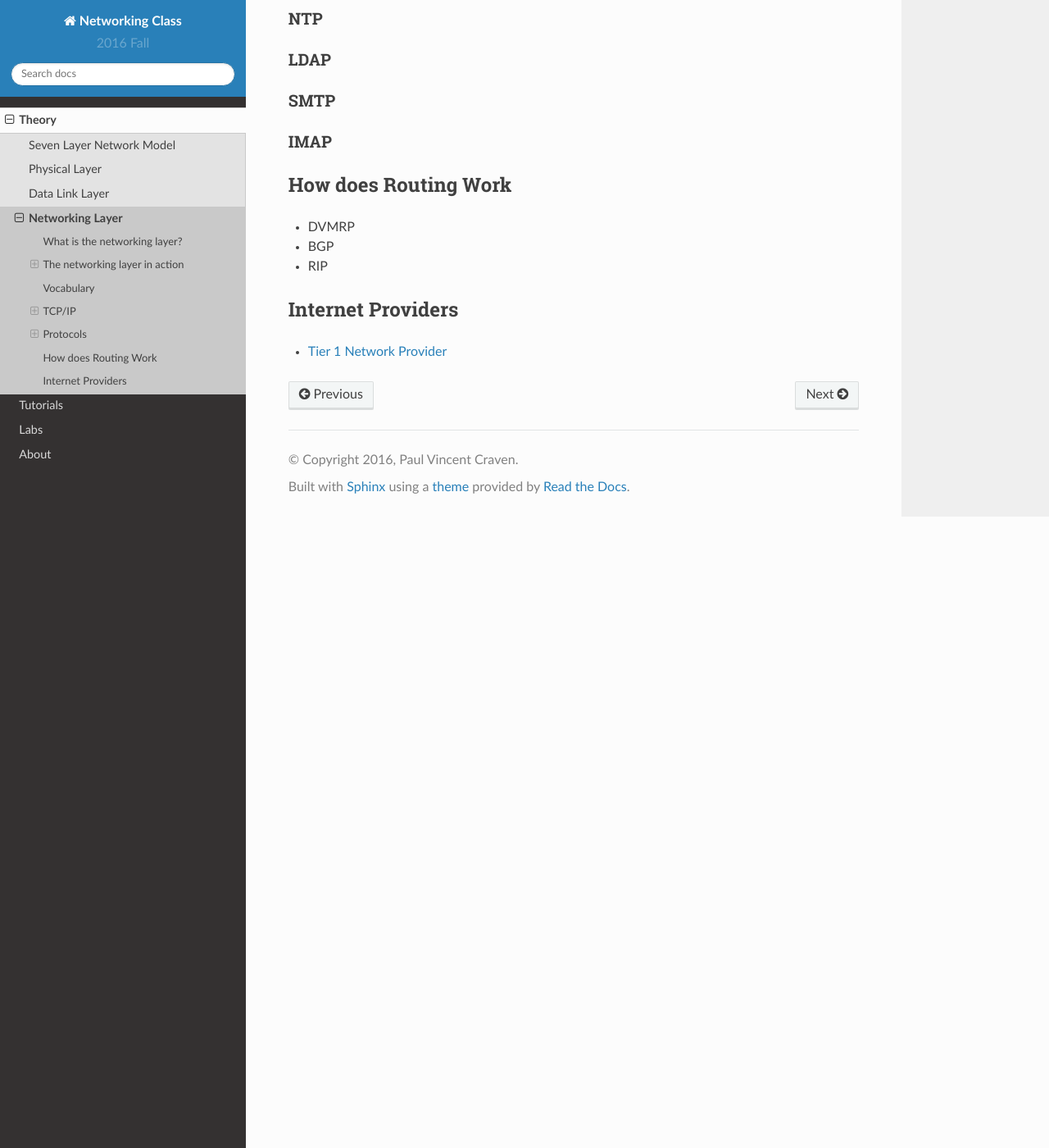
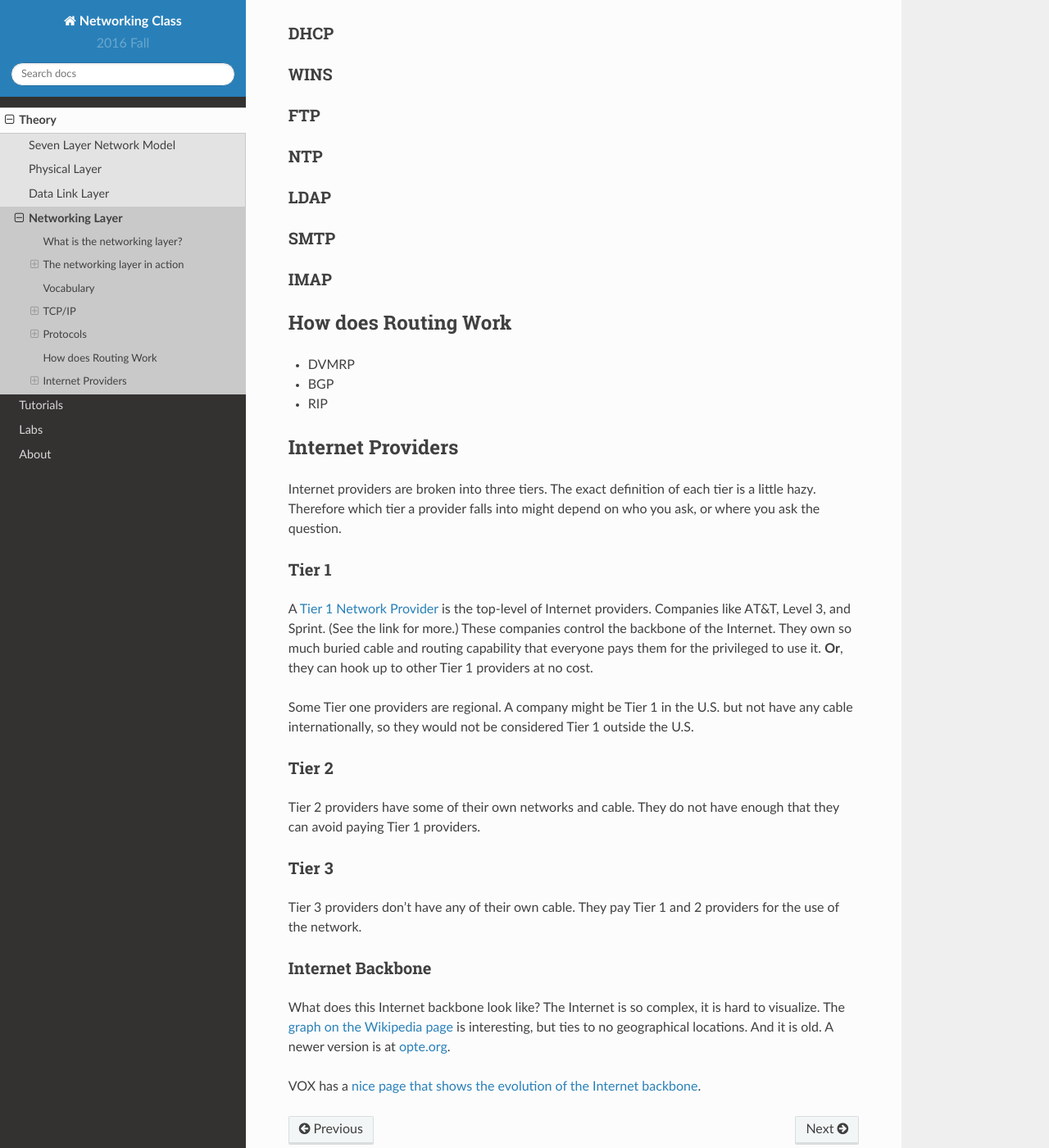
Before and after one commit to pvcraven/networking-class, a Sphinx documentation site: the page built from source/chapters/network_layer/network_layer.rst, in a window 1280 px wide and 1400 px high, scrolled down 9553 px. Shown: the whole window at 82% size. Built offline with Sphinx 7.4.7 and the Read the Docs theme 2.0.0, drawn with Linux system fonts in a browser that asks for light colours; some of the changed text lies outside the part shown.

Commit message:
Networking update.

```diff
--- a/source/chapters/network_layer/network_layer.rst
+++ b/source/chapters/network_layer/network_layer.rst
@@ -448,8 +448,17 @@
 
 
 
-NAT
-^^^
+Network Address Translation
+^^^^^^^^^^^^^^^^^^^^^^^^^^^
+
+`Network Address Translation`_ (NAT) allows multiple computers to "hide" behind
+one router acting as a NAT. This allows:
+
+* Only one IP address is needed to serve many different client computers.
+* Security is improved because connections have to be initiated by computers
+  inside the subnet that the NAT protects.
+
+
 
 DNS
 ^^^
@@ -487,7 +496,47 @@
 Internet Providers
 ------------------
 
-* `Tier 1 Network Provider`_
+Internet providers are broken into three tiers. The exact definition of each
+tier is a little hazy. Therefore which tier a provider falls into might depend
+on who you ask, or where you ask the question.
+
+Tier 1
+^^^^^^
+
+A `Tier 1 Network Provider`_ is the top-level of Internet providers.
+Companies like AT&T, Level 3, and Sprint. (See the link for more.)
+These companies control
+the backbone of the Internet. They own so much buried cable and routing capability
+that everyone pays them for the privileged to use it. **Or**, they can hook up
+to other Tier 1 providers at no cost.
+
+Some Tier one providers are regional. A
+company might be Tier 1 in the U.S. but not have any cable internationally, so they
+would not be considered Tier 1 outside the U.S.
+
+Tier 2
+^^^^^^
+
+Tier 2 providers have some of their own networks and cable. They do not have
+enough that they can avoid paying Tier 1 providers.
+
+Tier 3
+^^^^^^
+
+Tier 3 providers don't have any of their own cable. They pay Tier 1 and 2
+providers for the use of the network.
+
+Internet Backbone
+^^^^^^^^^^^^^^^^^
+
+What does this Internet backbone look like?
+The Internet is so complex, it is hard to visualize.
+The `graph on the Wikipedia page <https://en.wikipedia.org/wiki/Internet_backbone>`_
+is interesting, but ties to no geographical locations. And it is old. A newer
+version is at `opte.org <http://www.opte.org/the-internet/>`_.
+
+VOX has a `nice page that shows the evolution of the Internet backbone <http://www.vox.com/a/internet-maps>`_.
+
 
 .. _Handshaking: https://en.wikipedia.org/wiki/Handshaking
 .. _User Datagram Protocol: https://en.wikipedia.org/wiki/User_Datagram_Protocol
@@ -509,3 +558,4 @@
 .. _RFC 792: https://tools.ietf.org/html/rfc792
 .. _Google public DNS: https://developers.google.com/speed/public-dns/docs/using
 .. _ICMPv6: https://en.wikipedia.org/wiki/Internet_Control_Message_Protocol_version_6
+.. _Network Address Translation: https://en.wikipedia.org/wiki/Network_address_translation
--- a/source/labs/data_link/data_link.rst
+++ b/source/labs/data_link/data_link.rst
@@ -117,7 +117,9 @@
 MAC address spoof
 ^^^^^^^^^^^^^^^^^
 
-Figure out how to spoof a MAC address and explain it to me.
+Figure out how to spoof a MAC address on Linux and/or
+`Windows <http://www.howtogeek.com/192173/how-and-why-to-change-your-mac-address-on-windows-linux-and-mac/>`.
+Show that you've done it.
 
 .. _CSMA/CD: https://en.wikipedia.org/wiki/Carrier_sense_multiple_access_with_collision_detection
 .. _CSMA/CA: https://en.wikipedia.org/wiki/Carrier_sense_multiple_access_with_collision_avoidance
```
Also changed, not shown: source/tutorials/routing/routing.rst (+48 -12 lines).
